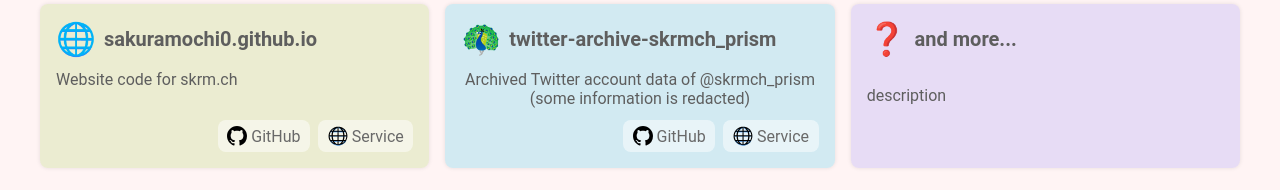
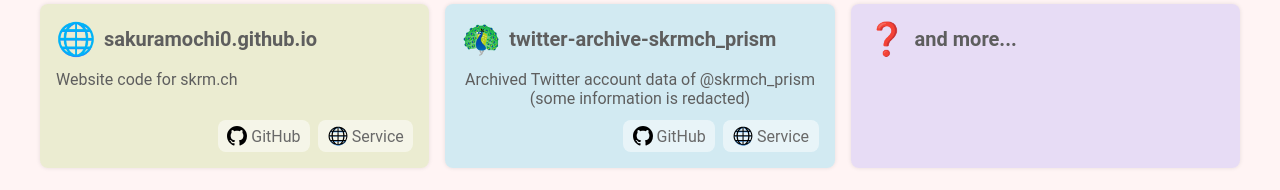
Before and after one commit to sakuramochi0/sakuramochi0.github.io, a Vue app: page / in a window 1280 px wide. Shown: the part 575-765 px from the top of the page. Built offline with nearby package versions, Linux system fonts and the light colour scheme.

Commit message:
Fix the unused text

```diff
--- a/src/components/Home.vue
+++ b/src/components/Home.vue
@@ -67,9 +67,6 @@
       <div class="title">
         <span class="emoji">❓</span>
         and more...
-      </div>
-      <div class="description">
-        <p>description</p>
       </div>
     </div>
   </div>
```
